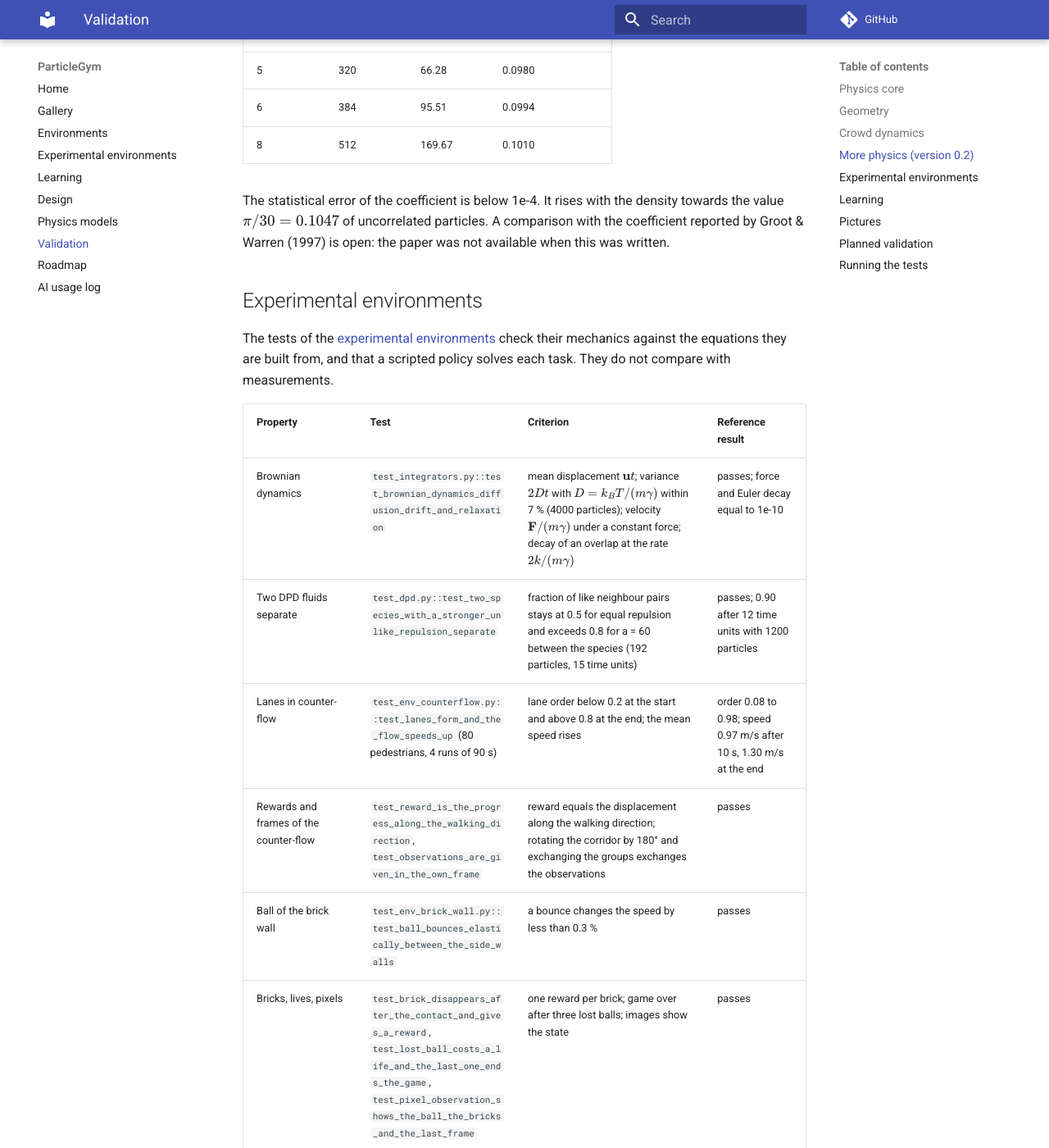
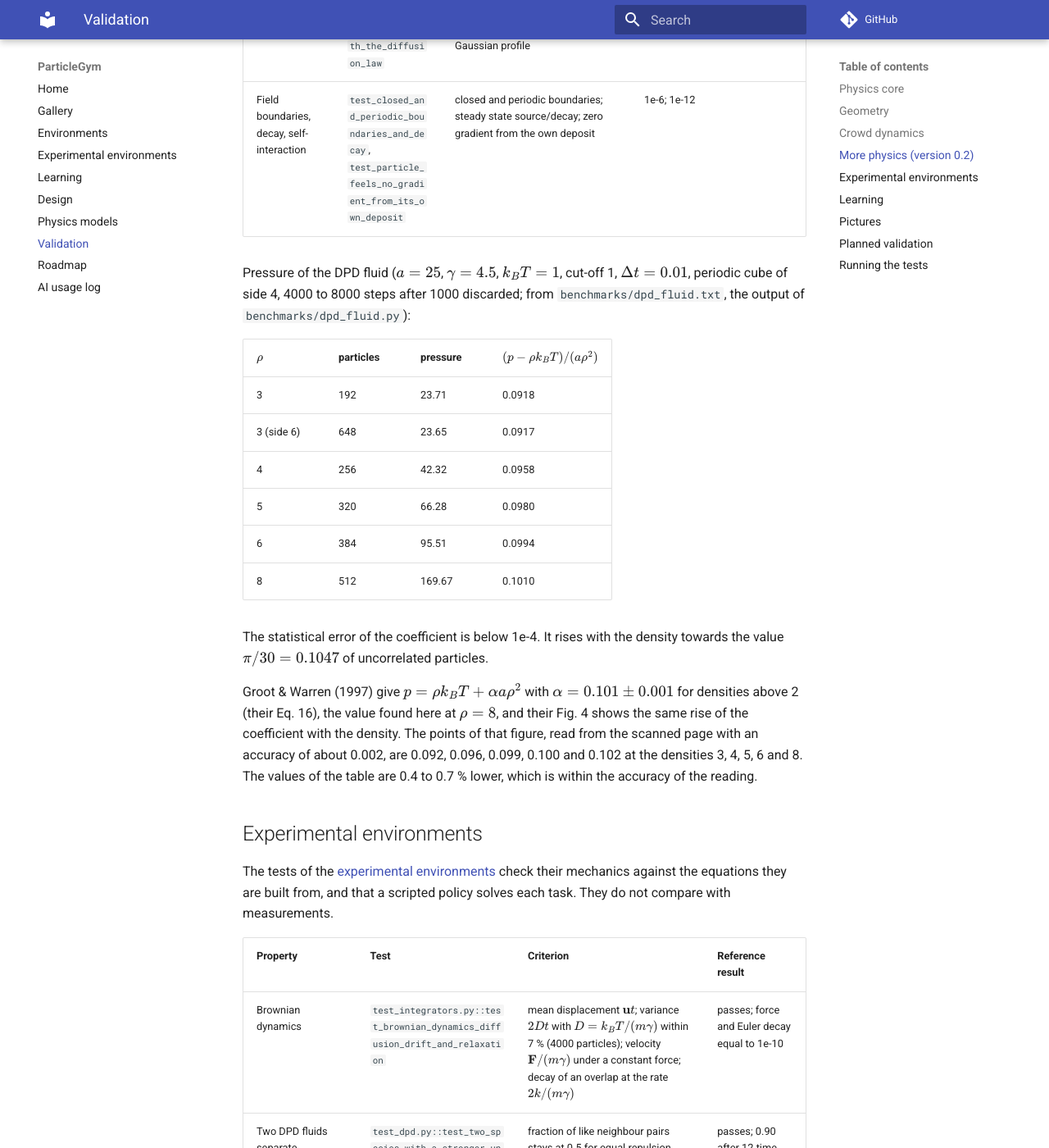
Before and after one commit to ZhaojieC/particlegym, an MkDocs documentation site: the page built from docs/validation.md, in a window 1280 px wide and 1400 px high, scrolled down 7020 px. Shown: the whole window at 82% size. Built offline with MkDocs 1.6.1 and Material for MkDocs 9.7.7, drawn with Linux system fonts in a browser that asks for light colours; comment, search, counter and statistics services are not loaded; some of the changed text lies outside the part shown.

Commit message:
Compare the DPD fluid with Groot and Warren (1997)
The coefficient of the excess pressure agrees with Eq. 16 and Fig. 4 of the
paper: 0.1010 at density 8 against 0.101 +/- 0.001, and 0.4 to 0.7 % below
the points read from the figure at the densities 3 to 8, within the accuracy
of the reading. The temperature at density 4 rises by 2.7 % at a time step
of 0.04 and by 3.7 % at 0.05; the paper reports 2 % and 3 % with the same
algorithm and 4000 particles instead of 256.

`benchmarks/dpd_fluid.py` now also runs the density of Fig. 1 of the paper.

Co-Authored-By: Claude Opus 5.5 <noreply@anthropic.com>
Claude-Session: https://claude.ai/code/session_01KhunX6W2pr2ytFqDQiSrPW

```diff
--- a/docs/validation.md
+++ b/docs/validation.md
@@ -81,7 +81,7 @@ inside the experimental range. These are sanity checks, not a calibration.
 | Ideal chain | `test_ideal_chain_has_the_gaussian_end_to_end_distance` (400 chains of 20 beads) | \(\langle R^2\rangle = (n-1)\,d\,k_BT/k\) within 5 %; temperature within 1 % | passes |
 | DPD pair noise | `test_dpd.py::test_pair_noise_is_symmetric_with_unit_variance` | symmetric, zero mean, unit variance, no correlation between pairs or steps, same for dense and listed evaluation | passes |
 | DPD with a cell list | `test_thermostat_needs_a_key_and_gives_the_same_forces_with_a_cell_list` | forces including the random forces equal brute force; total force zero | equal to 1e-9 |
-| DPD momentum and temperature | `test_dpd_fluid_keeps_momentum_and_temperature` (\(\rho = 3\), \(a = 25\), \(\gamma = 4.5\), \(\Delta t = 0.01\), 8 runs) | momentum stays zero; kinetic temperature within 2 % of \(k_BT\) | passes. With 16 runs of 40 time units (`benchmarks/dpd_fluid.txt`) the temperature is 1.001 ± 0.003 at \(\Delta t\) = 0.01, 1.010 ± 0.003 at 0.02 and 1.026 ± 0.003 at 0.04: the explicit thermostat heats the fluid as the time step grows |
+| DPD momentum and temperature | `test_dpd_fluid_keeps_momentum_and_temperature` (\(\rho = 3\), \(a = 25\), \(\gamma = 4.5\), \(\Delta t = 0.01\), 8 runs) | momentum stays zero; kinetic temperature within 2 % of \(k_BT\) | passes. With 16 runs of 40 time units (`benchmarks/dpd_fluid.txt`) the temperature is 1.001 ± 0.003 at \(\Delta t\) = 0.01, 1.010 ± 0.003 at 0.02 and 1.026 ± 0.003 at 0.04: the explicit thermostat heats the fluid as the time step grows. At \(\rho = 4\), the density of Fig. 1 of Groot & Warren (1997), the temperature is 1.027 ± 0.002 at \(\Delta t\) = 0.04 and 1.037 ± 0.002 at 0.05 (256 particles); the paper reports increases of 2 % and 3 % with the same algorithm and 4000 particles |
 | DPD equation of state | `test_excess_pressure_is_nearly_quadratic_in_the_density` (slow) | \((p - \rho k_BT)/(a\rho^2)\) between 0.090 and 0.094 at \(\rho = 3\), between 0.096 and 0.100 at \(\rho = 5\), below the value \(\pi/30\) for uncorrelated particles | see the table below |
 | Species | `test_mixture_scales_the_interaction_of_unlike_particles` | unlike pairs scaled by the matrix entry; forces equal minus the gradient; cell list equals brute force | exact |
 | Field interpolation and deposit | `test_fields.py::test_linear_field_is_sampled_exactly`, `test_deposit_conserves_the_amount_and_is_the_adjoint_of_sampling` | linear fields and their gradients are exact; deposit conserves the amount | equal to 1e-12 |
@@ -103,8 +103,15 @@ discarded; from `benchmarks/dpd_fluid.txt`, the output of
 | 8 | 512 | 169.67 | 0.1010 |
 
 The statistical error of the coefficient is below 1e-4. It rises with the
-density towards the value \(\pi/30 = 0.1047\) of uncorrelated particles. A comparison with the coefficient reported by Groot
-& Warren (1997) is open: the paper was not available when this was written.
+density towards the value \(\pi/30 = 0.1047\) of uncorrelated particles.
+
+Groot & Warren (1997) give \(p = \rho k_BT + \alpha a\rho^2\) with
+\(\alpha = 0.101 \pm 0.001\) for densities above 2 (their Eq. 16), the value
+found here at \(\rho = 8\), and their Fig. 4 shows the same rise of the
+coefficient with the density. The points of that figure, read from the
+scanned page with an accuracy of about 0.002, are 0.092, 0.096, 0.099, 0.100
+and 0.102 at the densities 3, 4, 5, 6 and 8. The values of the table are 0.4
+to 0.7 % lower, which is within the accuracy of the reading.
 
 ## Experimental environments
 
```
Also changed, not shown: other parts of docs/validation.md (+2 -3 lines), docs/physics.md (+2 -1 lines), 2 other files.
